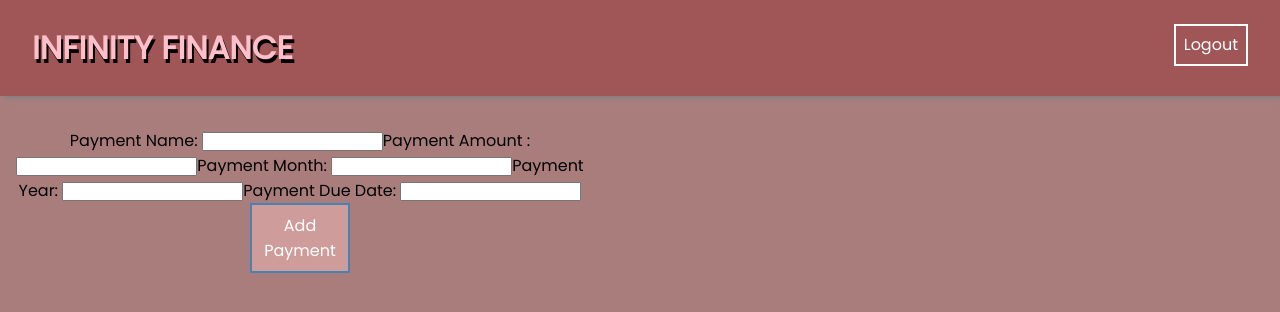
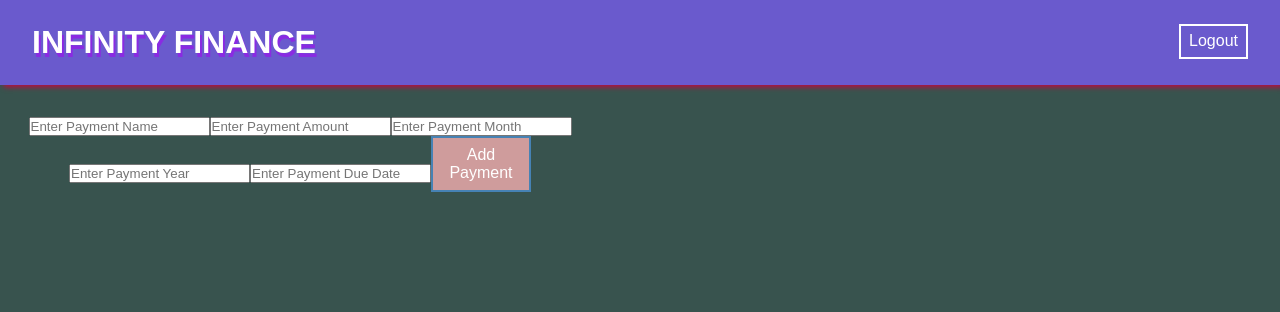
Before and after one commit to natalievmedrano/Payment-Tracker-CAPSTONE, a React (Create React App) app in the folder frontend/: page /addpayment in a window 1280 px wide. Shown: the top 312 px of the page. Built offline with nearby package versions, Linux system fonts and the light colour scheme; sample sign-in values are in the browser's storage.

Commit message:
changed website color scheme

```diff
--- a/frontend/src/App.css
+++ b/frontend/src/App.css
@@ -10,7 +10,7 @@
 
 html {
   box-sizing: border-box;
-  font-family: "Poppins", sans-serif;
+  font-family: sans-serif;
 }
 
 p {
@@ -33,7 +33,7 @@ button:hover {
   background-color: #cf9c9c;
 }
 body{
-  background-color: #AA7d7d;
+  background-color: #38534E;
 }
 .container {
   margin:0;
--- a/frontend/src/components/NavBar/NavBar.css
+++ b/frontend/src/components/NavBar/NavBar.css
@@ -10,12 +10,12 @@ li {
 
 
 .navBar {
-  background: #A05656;
-  box-shadow: 4px 2px 5px gray;
+  background:slateblue;
+  box-shadow: 4px 2px 5px #c3073F;
   color: white;
   margin-bottom: 2rem;
   padding: 1.5rem 2rem;
-  text-shadow: 2px 4px black;
+  text-shadow: 2px 4px blueviolet;
 }
 
 .navBar button {
--- a/frontend/src/components/NavBar/NavBar.jsx
+++ b/frontend/src/components/NavBar/NavBar.jsx
@@ -12,7 +12,7 @@ const Navbar = () => {
     <div className="navBar">
       <ul>
         <li className="brand">
-          <Link to="/" style={{ textDecoration: "none", color: "pink" }}>
+          <Link to="/" style={{ textDecoration: "none", color: "white" }}>
             <b>INFINITY FINANCE</b>
           </Link>
         </li>
--- a/frontend/src/components/PayementsTable/PaymentsTable.jsx
+++ b/frontend/src/components/PayementsTable/PaymentsTable.jsx
@@ -2,6 +2,7 @@ import axios from "axios";
 import React, { useState } from "react";
 import { useParams } from "react-router-dom";
 import SearchBar from "../Searchbar/SearchBar";
+import { Table } from "react-bootstrap";
 
 import "./PaymentsTable.css";
 
@@ -25,7 +26,7 @@ const PaymentsTable = ({ payments = [] }) => {
 
   let mappedPayments = filteredPayments.map((payment) => (
     <div className="flex">
-      <table>
+      <Table>
         <thead>
           <tr>
             <th>Payment Name</th>
@@ -52,7 +53,7 @@ const PaymentsTable = ({ payments = [] }) => {
             delete
           </button>
         </tbody>
-      </table>
+      </Table>
     </div>
   ));
 
--- a/frontend/src/components/SideBar/SideBar.css
+++ b/frontend/src/components/SideBar/SideBar.css
@@ -1,5 +1,5 @@
 .sideBar{
-    background-color:#693939;
+    background-color:#CAA2A2;
     color: white;
     height: 700px;
 width: 200px;
--- /dev/null
+++ b/frontend/src/pages/AddPaymentPage/AddPaymentPage.css
@@ -0,0 +1,11 @@
+.paymentForm{
+    display: block;
+    text-align: center;
+    font-size: 20px;
+     margin: 0 0 2vh 0;
+     border: 0;
+    border-radius: 5px;
+    font-size: 20px;
+    color: white;
+
+}
--- a/frontend/src/pages/AddPaymentPage/AddPaymentPage.js
+++ b/frontend/src/pages/AddPaymentPage/AddPaymentPage.js
@@ -1,5 +1,6 @@
 import React from "react";
 import axios from "axios";
+import './AddPaymentPage.css'
 
 import useAuth from "../../hooks/useAuth";
 import useCustomForm from "../../hooks/useCustomForm";
@@ -16,17 +17,15 @@ let intialPaymentInfo = {
 const AddPaymentPage = () => {
   const [user, token] = useAuth();
   const navigate = useNavigate();
-  const [formData, handleInputChange,handleSubmit] = useCustomForm(
+  const [formData, handleInputChange, handleSubmit] = useCustomForm(
     intialPaymentInfo,
     addPayment
   );
 
-
-
   async function addPayment() {
     try {
       let response = await axios.post(
-        "http://127.0.0.1:8000/api/",
+        "http://127.0.0.1:8000/api/payments/",
         formData,
         {
           headers: {
@@ -42,51 +41,42 @@ const AddPaymentPage = () => {
   return (
     <div className="container">
       <form className="payementForm" onSubmit={handleSubmit}>
-        <label>
-          Payment Name:{" "}
           <input
+            placeholder="Enter Payment Name"
             type="text"
             name="payment_type"
             value={formData.payment_type}
             onChange={handleInputChange}
           />
-        </label>
-        <label>
-          Payment Amount :{" "}
           <input
+            placeholder="Enter Payment Amount"
             type="text"
             name="payment_amount"
             value={formData.payment_amount}
             onChange={handleInputChange}
           />
-        </label>
-        <label>
-          Payment Month:{" "}
           <input
+            placeholder="Enter Payment Month"
             type="text"
             name="month"
             value={formData.month}
             onChange={handleInputChange}
           />
-        </label>
-        <label>
-          Payment Year:{" "}
           <input
+            placeholder="Enter Payment Year"
             type="text"
             name="year"
             value={formData.year}
             onChange={handleInputChange}
           />
-        </label>
-        <label>
-          Payment Due Date:{" "}
+
           <input
+            placeholder="Enter Payment Due Date"
             type="text"
             name="payment_due_date"
             value={formData.payment_due_date}
             onChange={handleInputChange}
           />
-        </label>
         <button type="submit">Add Payment</button>
       </form>
     </div>
--- a/frontend/src/pages/HomePage/HomePage.css
+++ b/frontend/src/pages/HomePage/HomePage.css
@@ -1,3 +1,3 @@
 .container{
-    color: black;
+    color: white;
 }
```
Also changed, not shown: 1 other file (tests, documents, lock files or other folders).
